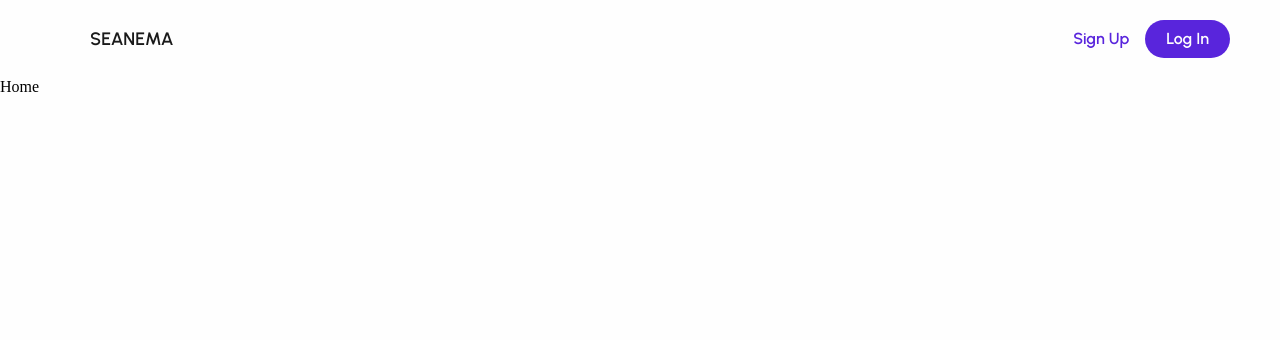
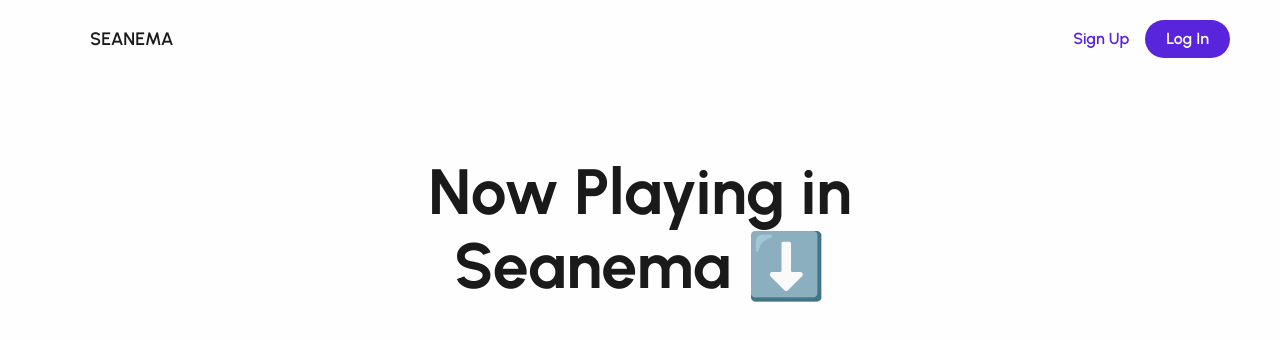
Before and after one commit to nafisazizir/seanema-frontend, a React (Create React App) app: page / in a window 1280 px wide. Shown: the top 340 px of the page. Built offline with nearby package versions, Linux system fonts and the light colour scheme; some icons are missing.

Commit message:
feat: add hover navbar & hero title

```diff
--- a/src/components/Navbar/NavbarStyle.css
+++ b/src/components/Navbar/NavbarStyle.css
@@ -42,6 +42,11 @@
   color: var(--color-grey-60);
 }
 
+.nav:hover {
+  cursor: pointer;
+  color: var(--color-primary-100);
+}
+
 .active {
   color: var(--color-grey-100);
 }
--- a/src/index.css
+++ b/src/index.css
@@ -25,6 +25,62 @@ body {
 
 a {
   text-decoration: none;
+}
+
+h1 {
+  color: var(--color-grey-100);
+  font-size: 72px;
+  font-family: Urbanist;
+  font-style: normal;
+  font-weight: 700;
+  line-height: 82px;
+  text-align: center;
+}
+
+h2 {
+  color: var(--color-grey-100);
+  font-size: 64px;
+  font-family: Urbanist;
+  font-style: normal;
+  font-weight: 700;
+  line-height: 74px;
+  text-align: center;
+}
+
+h3 {
+  font-size: 52px;
+  font-family: Urbanist;
+  font-style: normal;
+  font-weight: 600;
+  line-height: 62px;
+  text-align: center;
+}
+
+h4 {
+  font-size: 42px;
+  font-family: Urbanist;
+  font-style: normal;
+  font-weight: 600;
+  line-height: 52px;
+  text-align: center;
+}
+
+h5 {
+  font-size: 32px;
+  font-family: Urbanist;
+  font-style: normal;
+  font-weight: 600;
+  line-height: 38px;
+  text-align: center;
+}
+
+h6 {
+  font-size: 24px;
+  font-family: Urbanist;
+  font-style: normal;
+  font-weight: 600;
+  line-height: 34px;
+  text-align: center;
 }
 
 .button-medium-text {
--- a/src/pages/Home.tsx
+++ b/src/pages/Home.tsx
@@ -1,12 +1,15 @@
 import React from "react";
 import Navbar from "../components/Navbar/Navbar";
+import "./HomeStyle.css";
 
 const Home = () => {
   document.body.style.backgroundColor = "var(--color-white-100)";
   return (
     <>
       <Navbar />
-      Home
+      <div className="movies-page">
+        <h2 className="hero-title">Now Playing in Seanema ⬇️</h2>
+      </div>
     </>
   );
 };
--- /dev/null
+++ b/src/pages/HomeStyle.css
@@ -0,0 +1,18 @@
+.hero-title {
+  max-width: 635px;
+}
+
+.movies-page {
+  display: flex;
+  justify-content: center;
+  max-width: 1240px;
+  margin: auto;
+  padding-top: 24px;
+}
+
+@media (max-width: 1240px) {
+  .movies-page {
+    padding-left: 24px;
+    padding-right: 24px;
+  }
+}
```
